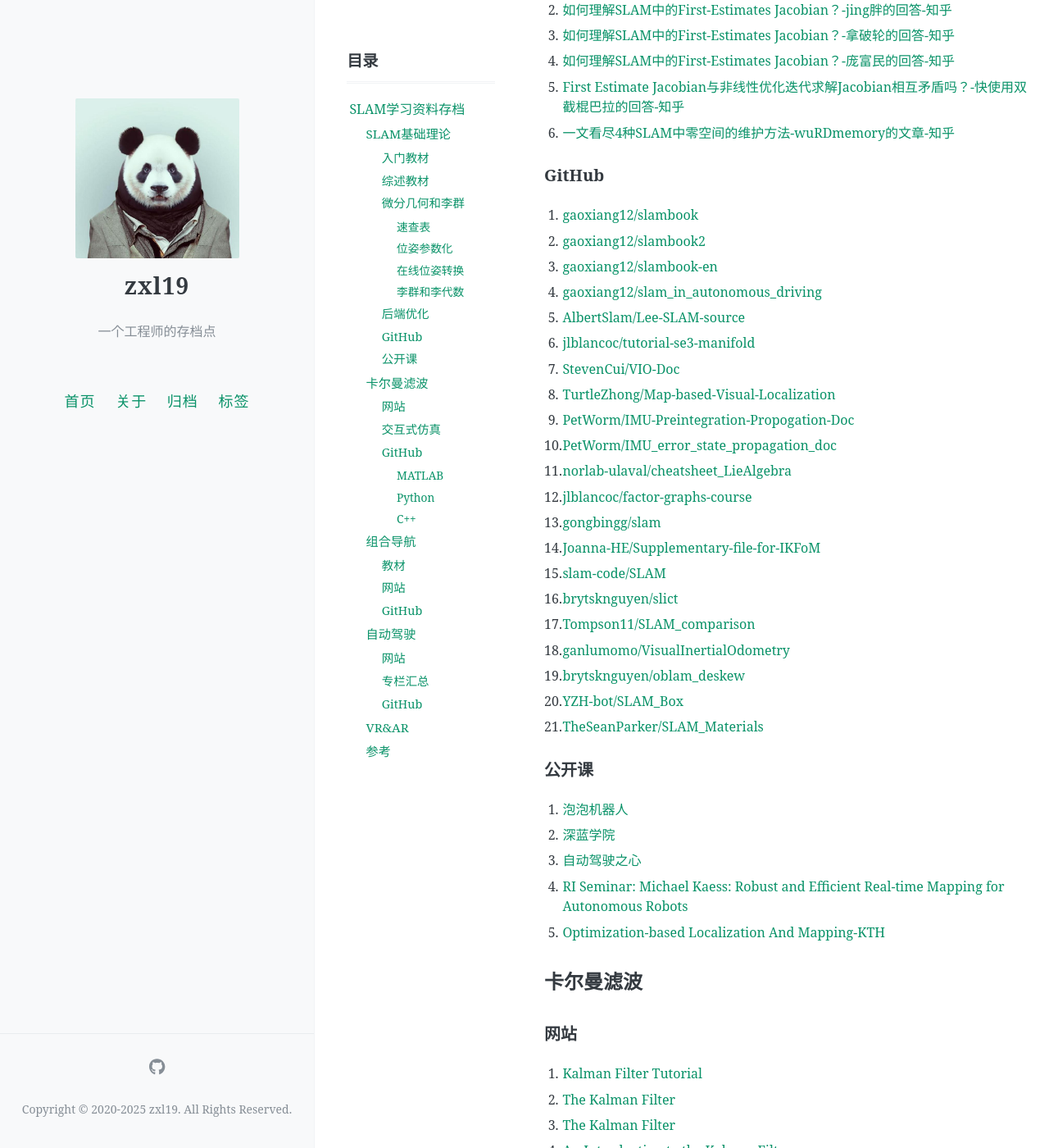
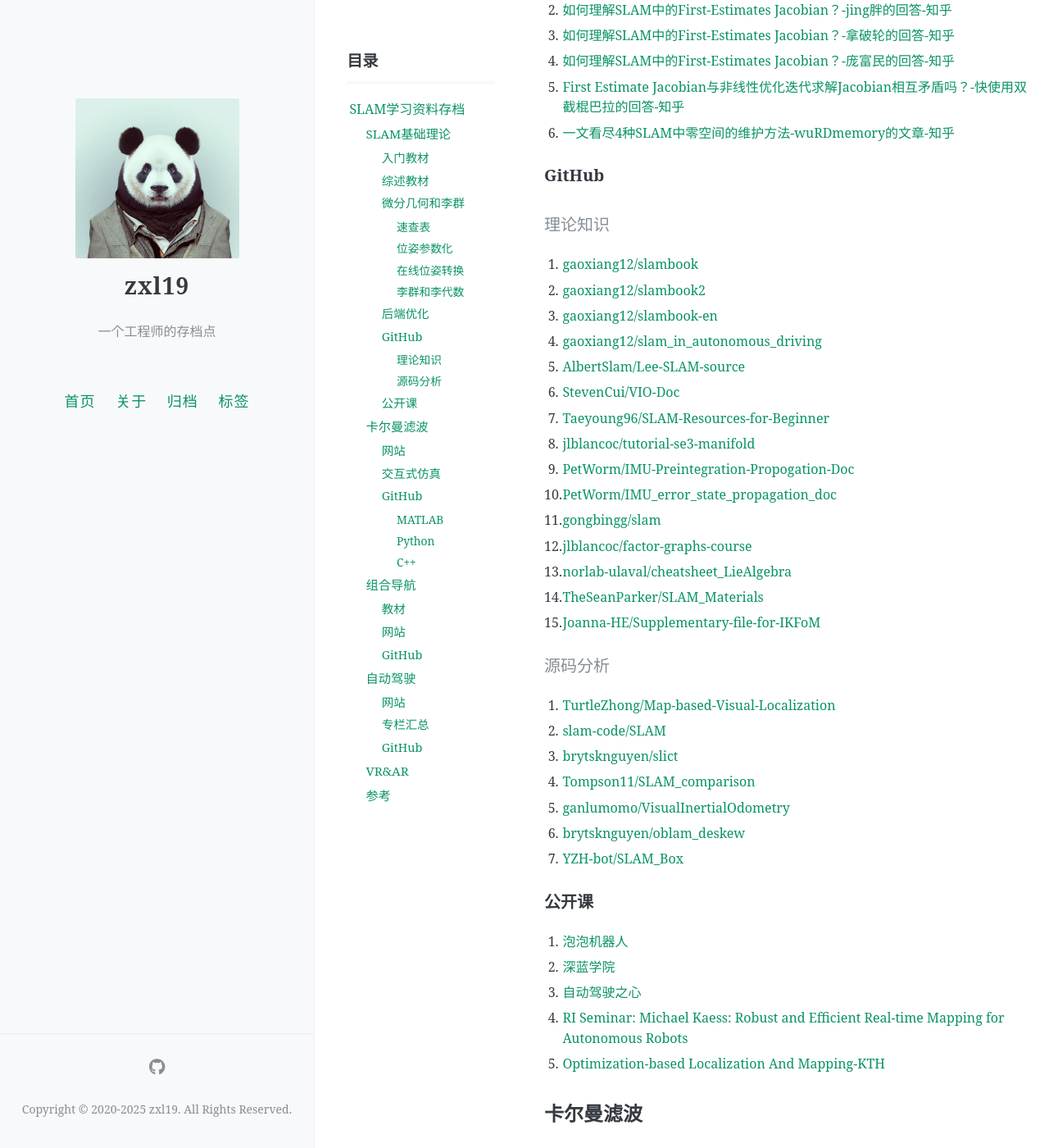
Before and after one commit to zxl19/zxl19.github.io, a Jekyll site: the page built from _posts/2022-10-11-slam-material.md, in a window 1280 px wide and 1400 px high, scrolled down 1700 px. Shown: the whole window at 82% size. Built offline with Jekyll 4.4.1, drawn with Linux system fonts in a browser that asks for light colours; comment, search, counter and statistics services are not loaded.

Commit message:
docs: update posts

```diff
--- a/_posts/2022-10-11-slam-material.md
+++ b/_posts/2022-10-11-slam-material.md
@@ -73,27 +73,33 @@ pinned: false
 
 ### GitHub
 
+#### 理论知识
+
 1. [gaoxiang12/slambook](https://github.com/gaoxiang12/slambook)
 2. [gaoxiang12/slambook2](https://github.com/gaoxiang12/slambook2)
 3. [gaoxiang12/slambook-en](https://github.com/gaoxiang12/slambook-en)
 4. [gaoxiang12/slam_in_autonomous_driving](https://github.com/gaoxiang12/slam_in_autonomous_driving)
 5. [AlbertSlam/Lee-SLAM-source](https://github.com/AlbertSlam/Lee-SLAM-source)
-6. [jlblancoc/tutorial-se3-manifold](https://github.com/jlblancoc/tutorial-se3-manifold)
-7. [StevenCui/VIO-Doc](https://github.com/StevenCui/VIO-Doc)
-8. [TurtleZhong/Map-based-Visual-Localization](https://github.com/TurtleZhong/Map-based-Visual-Localization)
+6. [StevenCui/VIO-Doc](https://github.com/StevenCui/VIO-Doc)
+7. [Taeyoung96/SLAM-Resources-for-Beginner](https://github.com/Taeyoung96/SLAM-Resources-for-Beginner)
+8. [jlblancoc/tutorial-se3-manifold](https://github.com/jlblancoc/tutorial-se3-manifold)
 9. [PetWorm/IMU-Preintegration-Propogation-Doc](https://github.com/PetWorm/IMU-Preintegration-Propogation-Doc)
 10. [PetWorm/IMU_error_state_propagation_doc](https://github.com/PetWorm/IMU_error_state_propagation_doc)
-11. [norlab-ulaval/cheatsheet_LieAlgebra](https://github.com/norlab-ulaval/cheatsheet_LieAlgebra)
+11. [gongbingg/slam](https://github.com/gongbingg/slam)
 12. [jlblancoc/factor-graphs-course](https://github.com/jlblancoc/factor-graphs-course)
-13. [gongbingg/slam](https://github.com/gongbingg/slam)
-14. [Joanna-HE/Supplementary-file-for-IKFoM](https://github.com/Joanna-HE/Supplementary-file-for-IKFoM)
-15. [slam-code/SLAM](https://github.com/slam-code/SLAM)
-16. [brytsknguyen/slict](https://github.com/brytsknguyen/slict)
-17. [Tompson11/SLAM_comparison](https://github.com/Tompson11/SLAM_comparison)
-18. [ganlumomo/VisualInertialOdometry](https://github.com/ganlumomo/VisualInertialOdometry)
-19. [brytsknguyen/oblam_deskew](https://github.com/brytsknguyen/oblam_deskew)
-20. [YZH-bot/SLAM_Box](https://github.com/YZH-bot/SLAM_Box)
-21. [TheSeanParker/SLAM_Materials](https://github.com/TheSeanParker/SLAM_Materials)
+13. [norlab-ulaval/cheatsheet_LieAlgebra](https://github.com/norlab-ulaval/cheatsheet_LieAlgebra)
+14. [TheSeanParker/SLAM_Materials](https://github.com/TheSeanParker/SLAM_Materials)
+15. [Joanna-HE/Supplementary-file-for-IKFoM](https://github.com/Joanna-HE/Supplementary-file-for-IKFoM)
+
+#### 源码分析
+
+1. [TurtleZhong/Map-based-Visual-Localization](https://github.com/TurtleZhong/Map-based-Visual-Localization)
+2. [slam-code/SLAM](https://github.com/slam-code/SLAM)
+3. [brytsknguyen/slict](https://github.com/brytsknguyen/slict)
+4. [Tompson11/SLAM_comparison](https://github.com/Tompson11/SLAM_comparison)
+5. [ganlumomo/VisualInertialOdometry](https://github.com/ganlumomo/VisualInertialOdometry)
+6. [brytsknguyen/oblam_deskew](https://github.com/brytsknguyen/oblam_deskew)
+7. [YZH-bot/SLAM_Box](https://github.com/YZH-bot/SLAM_Box)
 
 ### 公开课
 
```
Also changed, not shown: _posts/2025-11-15-hdd-note.md (added, +46 -0 lines), _posts/TODO-ubuntu-media.md (added, +64 -0 lines).
